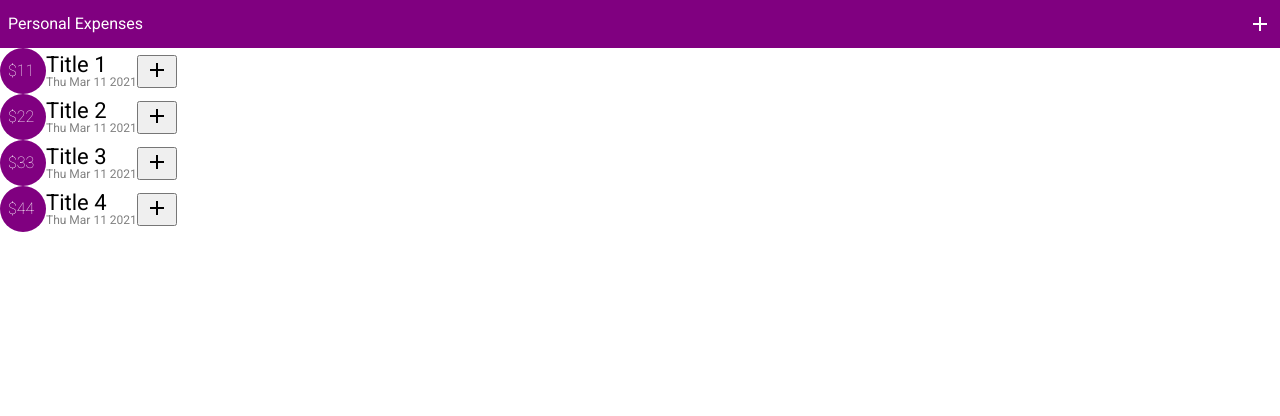
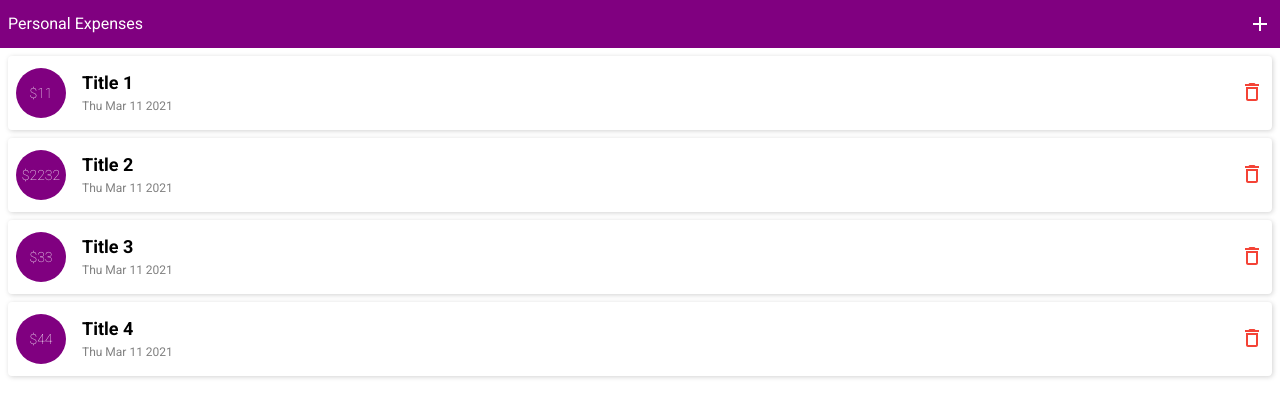
Before and after one commit to Oskinavara/react-expenses, a React (Vite) app: page / in a window 1280 px wide. Shown: the top 416 px of the page. Built offline with nearby package versions, Linux system fonts and the light colour scheme.

Commit message:
Add some basic components and styling

```diff
--- a/src/components/atoms/AmountCircle.tsx
+++ b/src/components/atoms/AmountCircle.tsx
@@ -2,19 +2,21 @@
 import styled from 'styled-components';
 
 const Container = styled.div`
-  width: 30px;
-  height: 30px;
+  width: 50px;
+  height: 50px;
   border-radius: 50%;
   color: white;
   display: flex;
-  place-items: center center;
+  justify-content: center;
+  align-items: center;
   background: purple;
-  padding: 8px;
+  font-size: 14px;
   font-weight: 100;
+  text-align: center;
 `;
 
 const AmountCircle = ({ amount }: { amount: number }) => {
-  return <Container>{'$' + amount}</Container>;
+  return <Container className='amount-circle'>{'$' + amount}</Container>;
 };
 
 export default AmountCircle;
--- a/src/components/atoms/IconButton.tsx
+++ b/src/components/atoms/IconButton.tsx
@@ -1,7 +1,4 @@
 import React from 'react';
-import styled from 'styled-components';
-
-const Container = styled.button``;
 
 interface Props {
   handler: () => void;
@@ -9,7 +6,11 @@
 }
 
 const IconButton = ({ handler, children }: Props) => {
-  return <Container>{children}</Container>;
+  return (
+    <button className='icon-button' onClick={handler}>
+      {children}
+    </button>
+  );
 };
 
 export default IconButton;
--- a/src/components/molecules/SingleTransaction.tsx
+++ b/src/components/molecules/SingleTransaction.tsx
@@ -1,4 +1,4 @@
-import AddIcon from '@material-ui/icons/Add';
+import RemoveIcon from '@material-ui/icons/DeleteOutlined';
 import React from 'react';
 import styled from 'styled-components';
 
@@ -8,10 +8,28 @@
 const Container = styled.li`
   display: flex;
   align-items: center;
+  padding: 12px 8px;
+  margin-bottom: 8px;
+  border-radius: 4px;
+  box-shadow: 1px 1px 5px lightgray;
+
+  &:last-of-type {
+    margin-bottom: 0;
+  }
+
+  .icon-button {
+    margin-left: auto;
+  }
+
+  .amount-circle {
+    margin-right: 16px;
+  }
 `;
 
 const Title = styled.h4`
-  font-size: 22px;
+  font-size: 18px;
+  margin-bottom: 8px;
+  font-weight: 600;
 `;
 
 const Date = styled.p`
@@ -37,8 +55,8 @@
         <Title>{title}</Title>
         <Date>{date}</Date>
       </div>
-      <IconButton handler={() => removeTransaction()}>
-        <AddIcon />
+      <IconButton handler={removeTransaction}>
+        <RemoveIcon htmlColor='#f44336' />
       </IconButton>
     </Container>
   );
--- a/src/components/organisms/TransactionsList.tsx
+++ b/src/components/organisms/TransactionsList.tsx
@@ -9,11 +9,13 @@
   id: number;
 }
 
-const Container = styled.ul``;
+const Container = styled.ul`
+  padding: 8px;
+`;
 
 const transactions: Transaction[] = [
   { title: 'Title 1', date: new Date(), amount: 11, id: 1 },
-  { title: 'Title 2', date: new Date(), amount: 22, id: 2 },
+  { title: 'Title 2', date: new Date(), amount: 2232, id: 2 },
   { title: 'Title 3', date: new Date(), amount: 33, id: 3 },
   { title: 'Title 4', date: new Date(), amount: 44, id: 4 },
 ];
@@ -22,7 +24,7 @@
   return (
     <Container>
       {transactions.map((tx) => (
-        <SingleTransaction key={tx.id} title={tx.title} date={tx.date.toDateString()} amount={tx.amount} id={tx.id} />
+        <SingleTransaction key={tx.id} title={tx.title} date={tx.date.toDateString()} amount={tx.amount} />
       ))}
     </Container>
   );
--- a/src/index.css
+++ b/src/index.css
@@ -142,3 +142,59 @@
   border-collapse: collapse;
   border-spacing: 0;
 }
+
+/****** Elad Shechter's RESET *******/
+/*** box sizing border-box for all elements ***/
+*,
+*::before,
+*::after {
+  box-sizing: border-box;
+}
+a {
+  text-decoration: none;
+  color: inherit;
+  cursor: pointer;
+}
+button {
+  background-color: transparent;
+  color: inherit;
+  border-width: 0;
+  padding: 0;
+  cursor: pointer;
+}
+figure {
+  margin: 0;
+}
+input::-moz-focus-inner {
+  border: 0;
+  padding: 0;
+  margin: 0;
+}
+ul,
+ol,
+dd {
+  margin: 0;
+  padding: 0;
+  list-style: none;
+}
+h1,
+h2,
+h3,
+h4,
+h5,
+h6 {
+  margin: 0;
+  font-size: inherit;
+  font-weight: inherit;
+}
+p {
+  margin: 0;
+}
+cite {
+  font-style: normal;
+}
+fieldset {
+  border-width: 0;
+  padding: 0;
+  margin: 0;
+}
```
